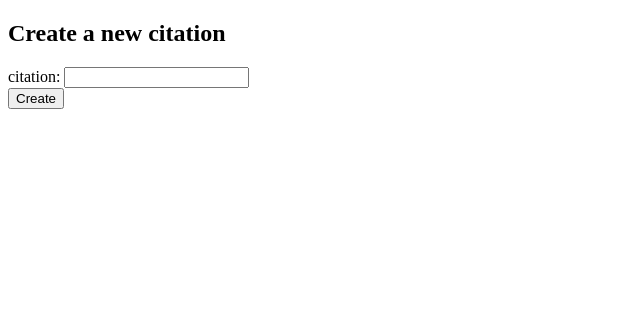
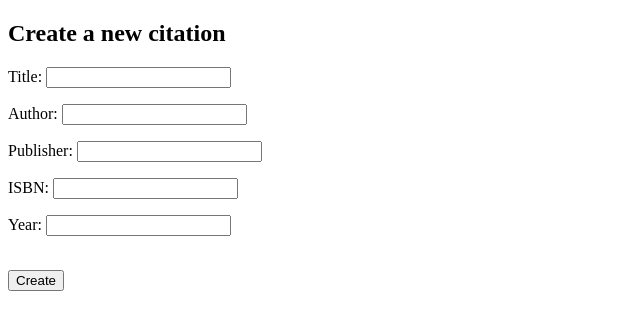
Before and after one commit to matiashei/miniprojekti, a Flask app: page /new_citation in a window 1280 px wide. Shown: the top 330 px of the page, without its empty margins (0-640 px from the left). Run offline with Flask 3, Linux system fonts and the light colour scheme.

Commit message:
Modify form template

```diff
--- a/src/templates/new_citation.html
+++ b/src/templates/new_citation.html
@@ -18,8 +18,26 @@ Create a new citation
       </ul>
     {% endif %}
   {% endwith %}
-  <label for="content">citation:</label>
-  <input type="text" name="content">
+  <p>
+  <label for="title">Title:</label>
+  <input type="text" name="title">
+  </p>
+  <p>
+  <label for="author" name="author">Author:</label>
+  <input type="text" name="author">
+  </p>
+  <p>
+  <label for="publisher" name="publisher">Publisher:</label>
+  <input type="text" name="publisher">
+  </p>
+  <p>
+  <label for="ISBN" name="ISBN">ISBN:</label>
+  <input type="text" name="ISBN">
+  </p>
+  <p>
+  <label for="year" name="year">Year:</label>
+  <input type="text" name="year">
+  </p>
   <br>
   <button type="submit">
     Create
```
